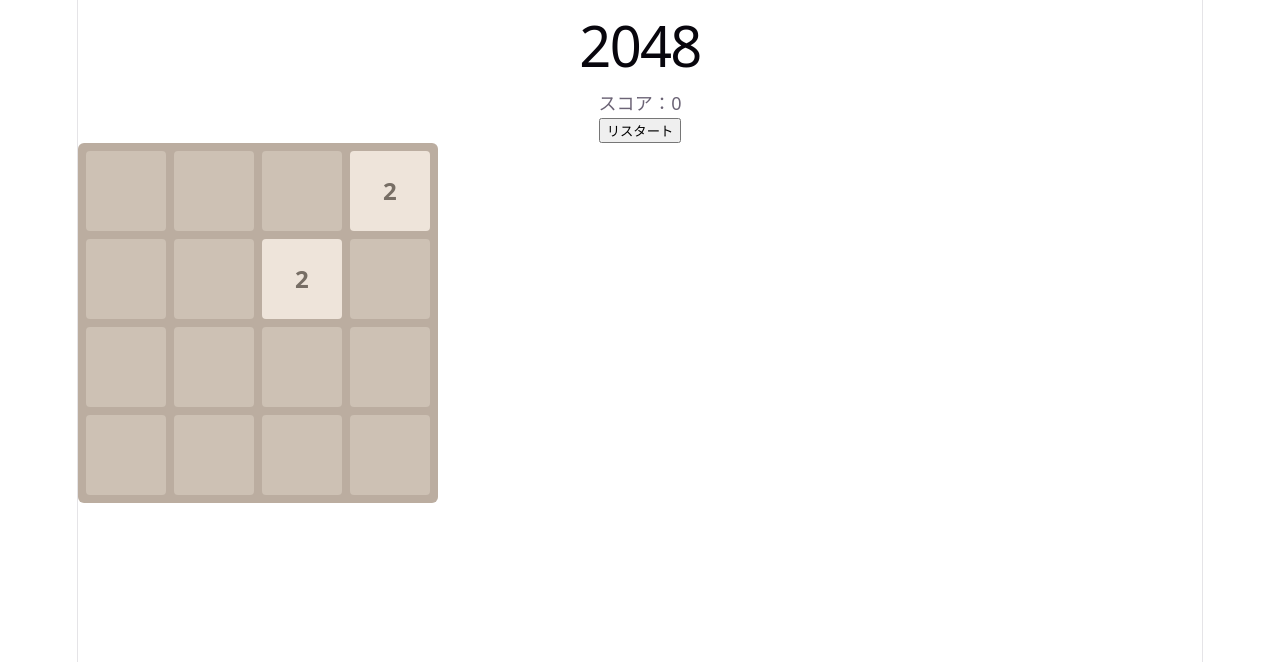
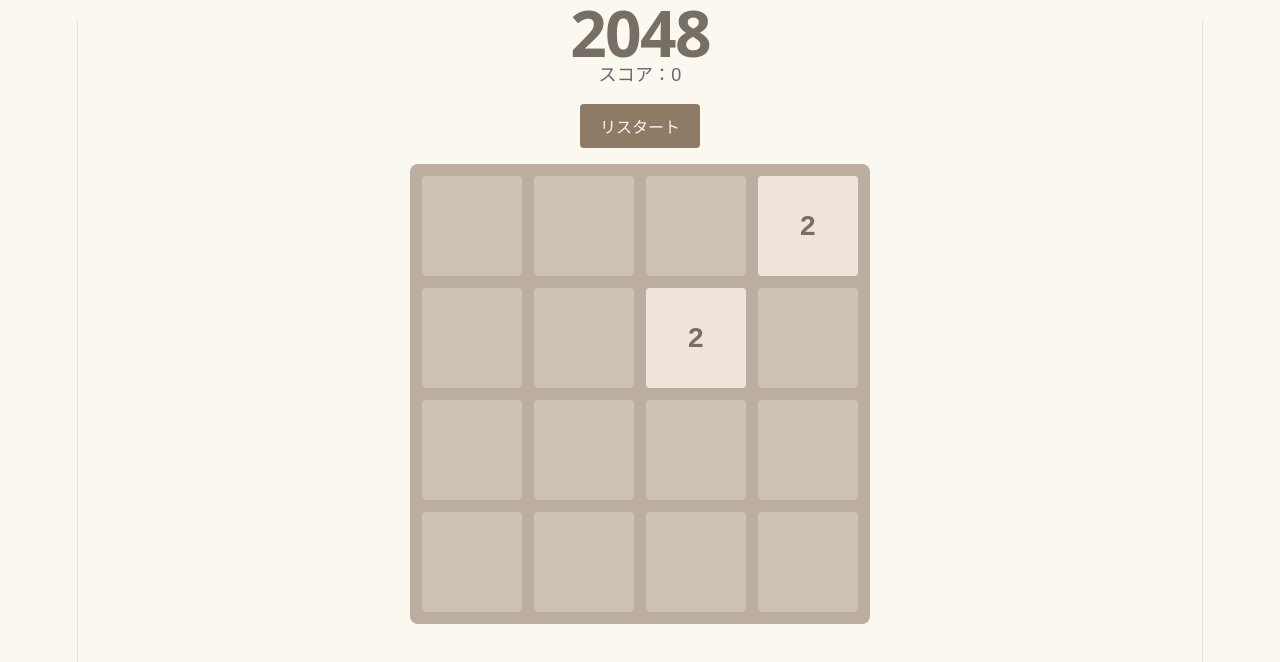
Before and after one commit to mendelssohnbach/react-2048-demo, a React (Vite) app: page / in a window 1280 px wide. Shown: the top 662 px of the page. Built offline with nearby package versions, Linux system fonts and the light colour scheme.

Commit message:
chapter13 全体のスタイルを整える

```diff
--- a/src/App.css
+++ b/src/App.css
@@ -1,24 +1,112 @@
+/* ページ全体 */
+body {
+  margin: 0;
+  background-color: #faf8ef;
+  font-family: 'Arial', sans-serif;
+  display: flex;
+  justify-content: center;
+  padding: 20px;
+}
+
+/* ゲーム全体のコンテナ */
+.game-container {
+  display: flex;
+  flex-direction: column;
+  align-items: center;
+  gap: 16px;
+}
+
+/* タイトル */
+h1 {
+  font-size: 64px;
+  font-weight: bold;
+  color: #776e65;
+  margin: 0;
+}
+
+/* スコア表示 */
+.score-box {
+  background-color: #bbada0;
+  color: #f9f6f2;
+  border-radius: 6px;
+  padding: 8px 20px;
+  font-size: 18px;
+  font-weight: bold;
+}
+
+.score-label {
+  font-size: 12px;
+  text-transform: uppercase;
+  opacity: 0.7;
+}
+
+/* リスタートボタン */
+button {
+  background-color: #8f7a66;
+  color: #f9f6f2;
+  border: none;
+  border-radius: 4px;
+  padding: 10px 20px;
+  font-size: 16px;
+  font-weight: bold;
+  cursor: pointer;
+}
+
+button:hover {
+  background-color: #7a6657;
+}
+
+/* ゲームボード */
 .board {
   display: grid;
-  grid-template-columns: repeat(4, 80px);
-  grid-template-rows: repeat(4, 80px);
-  gap: 8px;
+  grid-template-columns: repeat(4, 100px);
+  grid-template-rows: repeat(4, 100px);
+  gap: 12px;
   background-color: #bbada0;
-  padding: 8px;
-  border-radius: 6px;
+  padding: 12px;
+  border-radius: 8px;
   width: fit-content;
 }
 
+/* 各マス（空きマス） */
 .cell {
   display: flex;
   align-items: center;
   justify-content: center;
-  background-color: #cdc1b4;
+  background-color: rgba(238, 228, 218, 0.35);
   border-radius: 4px;
-  font-size: 24px;
+  font-size: 28px;
   font-weight: bold;
 }
 
+/* 数字のあるタイル */
 .tile {
   transition: background-color 0.1s ease;
 }
+
+/* ゲームオーバー表示 */
+.game-over {
+  position: absolute;
+  top: 0;
+  left: 0;
+  width: 100%;
+  height: 100%;
+  background-color: rgba(238, 228, 218, 0.73);
+  display: flex;
+  flex-direction: column;
+  align-items: center;
+  justify-content: center;
+  border-radius: 8px;
+}
+
+.game-over p {
+  font-size: 48px;
+  font-weight: bold;
+  color: #776e65;
+  margin: 0;
+}
+
+/* ボード周辺のラッパー（ゲームオーバーのoverlay用） */
+.board-wrapper {
+  position: relative;
+}
```
